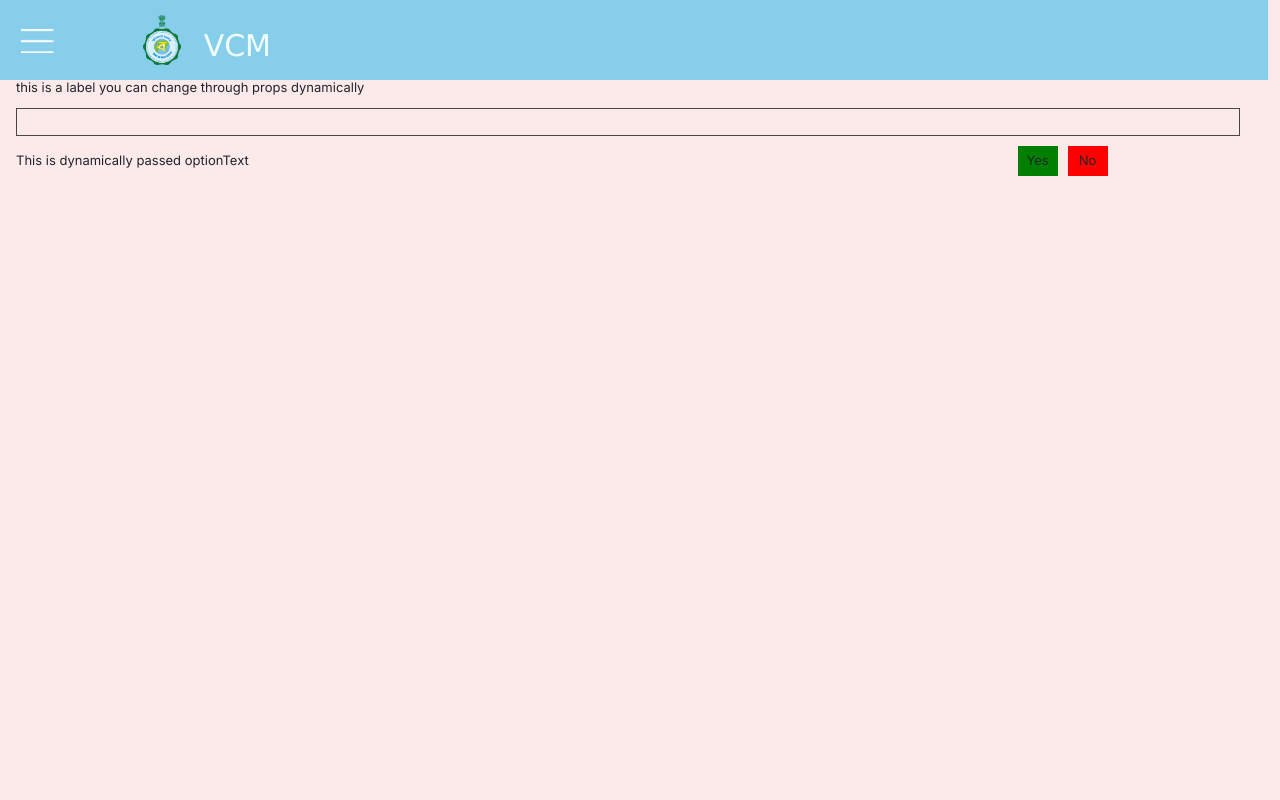
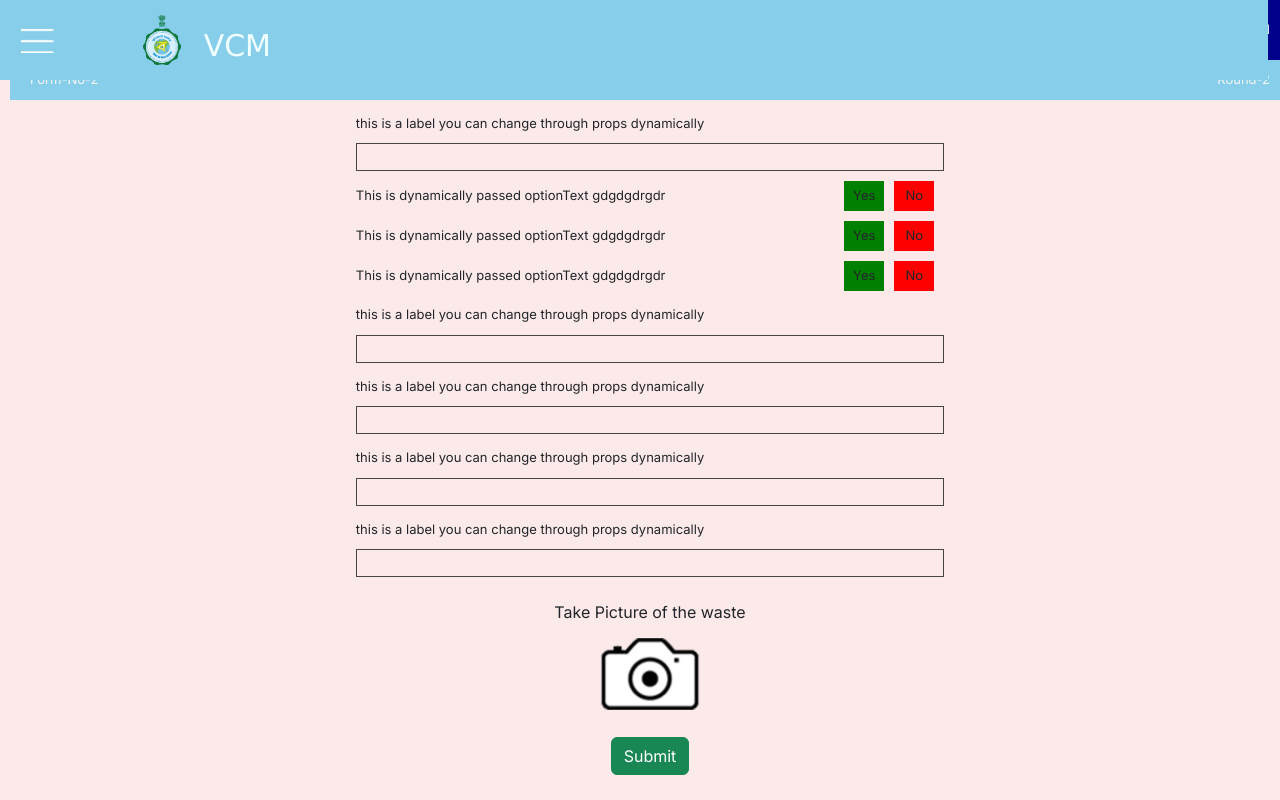
Before and after one commit to avinabagh98/Aswas-next, a Next.js app in the folder aswas/: page /home/layout/survey in a window 1280 px wide. Built offline with nearby package versions, Linux system fonts and the light colour scheme.

Commit message:
survey form created

```diff
--- a/aswas/app/home/home.module.css
+++ b/aswas/app/home/home.module.css
@@ -1,6 +1,6 @@
 .container {
     height: 100vh;
-    width: 100%;
+    width: 100vw;
     background-color: #fceaea;
 }
 
@@ -61,11 +61,11 @@
 }
 
 .body {
+    /* padding: 0; */
     height: 100%;
     width: 100%;
     margin-top: 10vh;
-    padding: 1rem;
-    /* background-color: aquamarine; */
+    padding-left: var(--globalPadding)
 }
 
 /* Offcanvas styling */
--- a/aswas/app/home/layout/layout.js
+++ b/aswas/app/home/layout/layout.js
@@ -1,10 +1,18 @@
 import styles from "./layout.module.css";
+import Textparser from "@/components/home/Textparser";
 
 export default function layout({ children }) {
   return (
     <>
       <div className={styles.container}>
-        this is under home / layout
+        <div className={styles.namebar}>
+          <span>
+            <Textparser text={"Arun Naskar (HTH)"} />
+            <br />
+            <Textparser text={"Baruipur-Ward No.12-Team No.2"} />
+          </span>
+          <span>Round-1</span>
+        </div>
         {children}
       </div>
     </>
--- a/aswas/app/home/layout/layout.module.css
+++ b/aswas/app/home/layout/layout.module.css
@@ -0,0 +1,24 @@
+.container {
+      padding: 0;
+      margin: 0;
+      width: 100%;
+      display: flex;
+      flex-direction: column;
+      justify-content: left;
+}
+
+.namebar {
+      padding: var(--globalPadding);
+      height: 60px;
+      width: 100vw;
+      font-size: var(--formTextSize);
+      color: var(--white);
+      background-color: var(--darkblue);
+      display: flex;
+      justify-content: space-between;
+      align-items: center;
+}
+
+.namebar span {
+      margin: var(--globalMargin)
+}
--- a/aswas/app/home/layout/survey/page.js
+++ b/aswas/app/home/layout/survey/page.js
@@ -2,13 +2,44 @@
 import React from "react";
 import Surveyques from "@/components/home/Surveyques";
 import Surveyoption from "@/components/home/Surveyoption";
+import styles from "./survey.module.css";
+import Textparser from "@/components/home/Textparser";
+import { Button } from "react-bootstrap";
 
 export default function page() {
   return (
-    <div>
-      this is survey page
-      <Surveyques labelText="this is a label you can change through props dynamically" />
-      <Surveyoption optionText={"This is dynamically passed optionText"} />
+    <div className={styles.container}>
+      <div className={styles.titlebar}>
+        <span>
+          <Textparser text={"Form-No-2"} />
+        </span>
+        <span>
+          <Textparser text={"Round-2"} />
+        </span>
+      </div>
+      <div className={styles.content}>
+        <span>
+          <Surveyques labelText="this is a label you can change through props dynamically" />
+          <Surveyoption
+            optionText={"This is dynamically passed optionText gdgdgdrgdr"}
+          />
+          <Surveyoption
+            optionText={"This is dynamically passed optionText gdgdgdrgdr"}
+          />
+          <Surveyoption
+            optionText={"This is dynamically passed optionText gdgdgdrgdr"}
+          />
+          <Surveyques labelText="this is a label you can change through props dynamically" />
+          <Surveyques labelText="this is a label you can change through props dynamically" />
+          <Surveyques labelText="this is a label you can change through props dynamically" />
+          <Surveyques labelText="this is a label you can change through props dynamically" />
+        </span>
+        <div className={styles.imgContainer}>
+          <Textparser text={"Take Picture of the waste"} />
+          <img src="/images/camera_icon_to_upload.png"></img>
+        </div>
+        <Button variant="success"> Submit</Button>
+      </div>
     </div>
   );
 }
--- /dev/null
+++ b/aswas/app/home/layout/survey/survey.module.css
@@ -0,0 +1,47 @@
+.container {
+      width: 100vw;
+      display: flex;
+      flex-direction: column;
+      justify-content: left;
+      align-items: center;
+}
+
+
+.titlebar {
+      width: 100%;
+      display: flex;
+      justify-content: space-between;
+      align-items: center;
+      padding: var(--globalPadding);
+      font-size: var(--formTextSize);
+      color: var(--white);
+      background-color: var(--skyblue);
+}
+
+.titlebar span {
+      margin-inline: var(--globalMargin);
+}
+
+.content {
+      width: 95%;
+      display: flex;
+      flex-direction: column;
+      justify-content: center;
+      align-items: center;
+}
+
+
+.content .imgContainer {
+      height: 150px;
+      width: 100%;
+      display: flex;
+      flex-direction: column;
+      justify-content: center;
+      align-items: center;
+}
+
+.content img {
+      height: 100px;
+      width: 100px;
+      object-fit: contain;
+}
--- a/aswas/components/home/Surveyoption.module.css
+++ b/aswas/components/home/Surveyoption.module.css
@@ -1,8 +1,10 @@
 .container {
-      /* margin: 5px;
-      padding: 5px; */
+      /* margin: 5px; */
+      /* padding: 5px; */
+      margin-top: var(--globalMargin);
+      margin-bottom: var(--globalMargin);
       height: auto;
-      width: 90%;
+      width: 100%;
       display: flex;
       justify-content: space-between;
       align-items: center;
@@ -20,7 +22,6 @@
 
 .buttons input {
       display: none;
-      cursor: pointer;
 }
 
 .buttons label {
--- /dev/null
+++ b/aswas/components/home/Textparser.js
@@ -0,0 +1,5 @@
+"use client";
+
+export default function Textparser({ text }) {
+  return <span className="m-0 p-0">{text}</span>;
+}
```
Also changed, not shown: aswas/public/images/camera_icon_to_upload.png (added).
